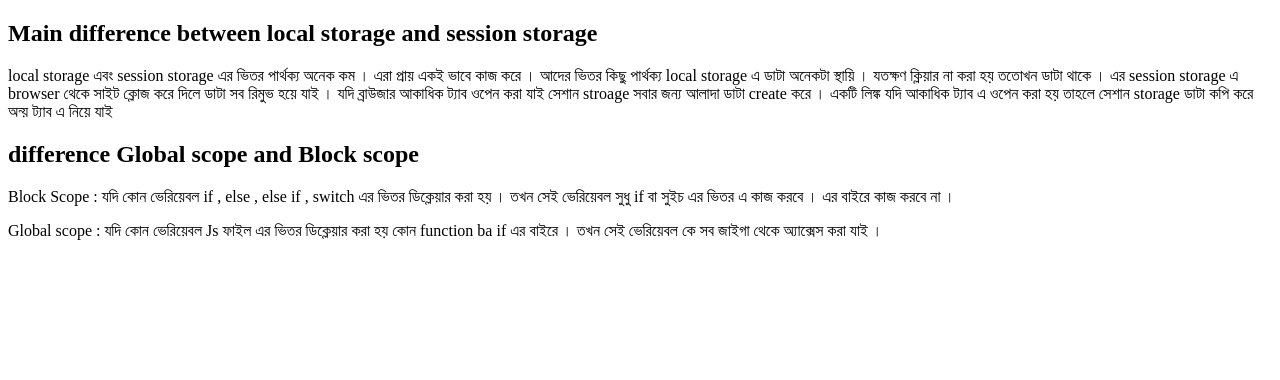
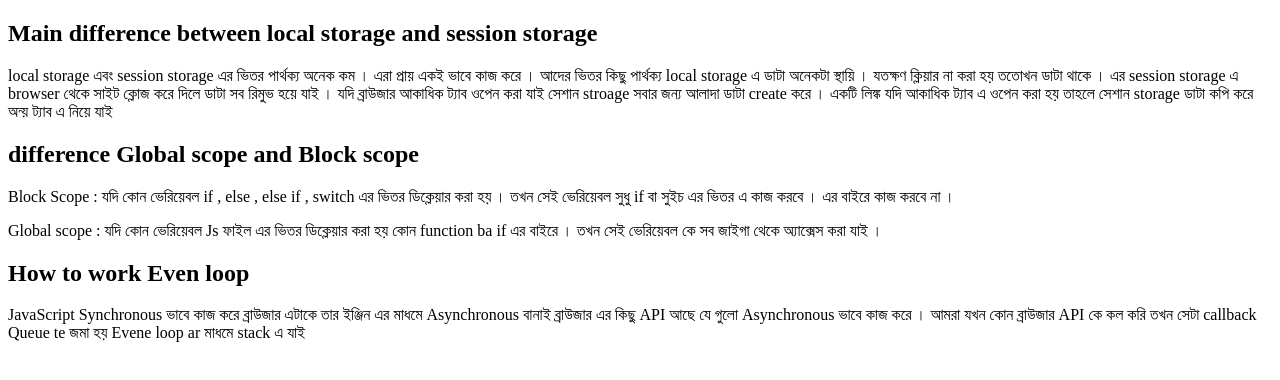
Before and after one commit to lbbiplob/typing-speed-javascript, a plain HTML site: page blog.html in a window 1280 px wide. Drawn offline with Linux system fonts and the light colour scheme.

Commit message:
all blog post update

```diff
--- a/blog.html
+++ b/blog.html
@@ -12,13 +12,16 @@
             <h1>Main difference between local storage and session storage</h1>
             <p>local storage এবং session storage এর ভিতর পার্থক্য  অনেক কম । এরা প্রায় একই ভাবে কাজ করে । আদের ভিতর কিছু পার্থক্য local storage এ ডাটা অনেকটা স্থায়ি । যতক্ষণ ক্লিয়ার না করা হয় ততোখন ডাটা থাকে । এর session storage এ browser থেকে সাইট ক্লোজ করে দিলে ডাটা সব রিমুভ হয়ে যাই । যদি ব্রাউজার আকাধিক ট্যাব ওপেন করা যাই সেশান stroage সবার জন্য আলাদা ডাটা create করে । একটি লিঙ্ক যদি আকাধিক ট্যাব এ ওপেন করা হয় তাহলে সেশান  storage  ডাটা কপি করে অন্য় ট্যাব এ নিয়ে যাই  </p>
         </div>
-
         <div>
             <h1> difference Global scope and Block scope</h1>
             <p>Block Scope :  যদি কোন ভেরিয়েবল if , else , else if , switch এর ভিতর ডিক্লেয়ার করা হয় । তখন সেই ভেরিয়েবল সুধু if বা সুইচ এর ভিতর এ কাজ করবে । এর বাইরে কাজ করবে না ।
             </p>
             <p>Global scope : যদি কোন ভেরিয়েবল Js ফাইল এর ভিতর ডিক্লেয়ার করা হয় কোন function ba if  এর বাইরে । তখন সেই ভেরিয়েবল কে সব জাইগা থেকে অ্যাক্সেস করা যাই । </p>
         </div>
+        <div>
+            <h1>How to work Even loop </h1>
+            <p> JavaScript Synchronous ভাবে কাজ করে ব্রাউজার এটাকে তার ইঞ্জিন এর মাধমে Asynchronous বানাই ব্রাউজার এর কিছু API আছে যে গুলো Asynchronous ভাবে কাজ করে । আমরা যখন কোন ব্রাউজার API কে কল করি তখন সেটা callback Queue te জমা হয় Evene loop ar মাধমে stack এ যাই   </p>
+        </div>
     </section>
 </body>
 </html>
```
